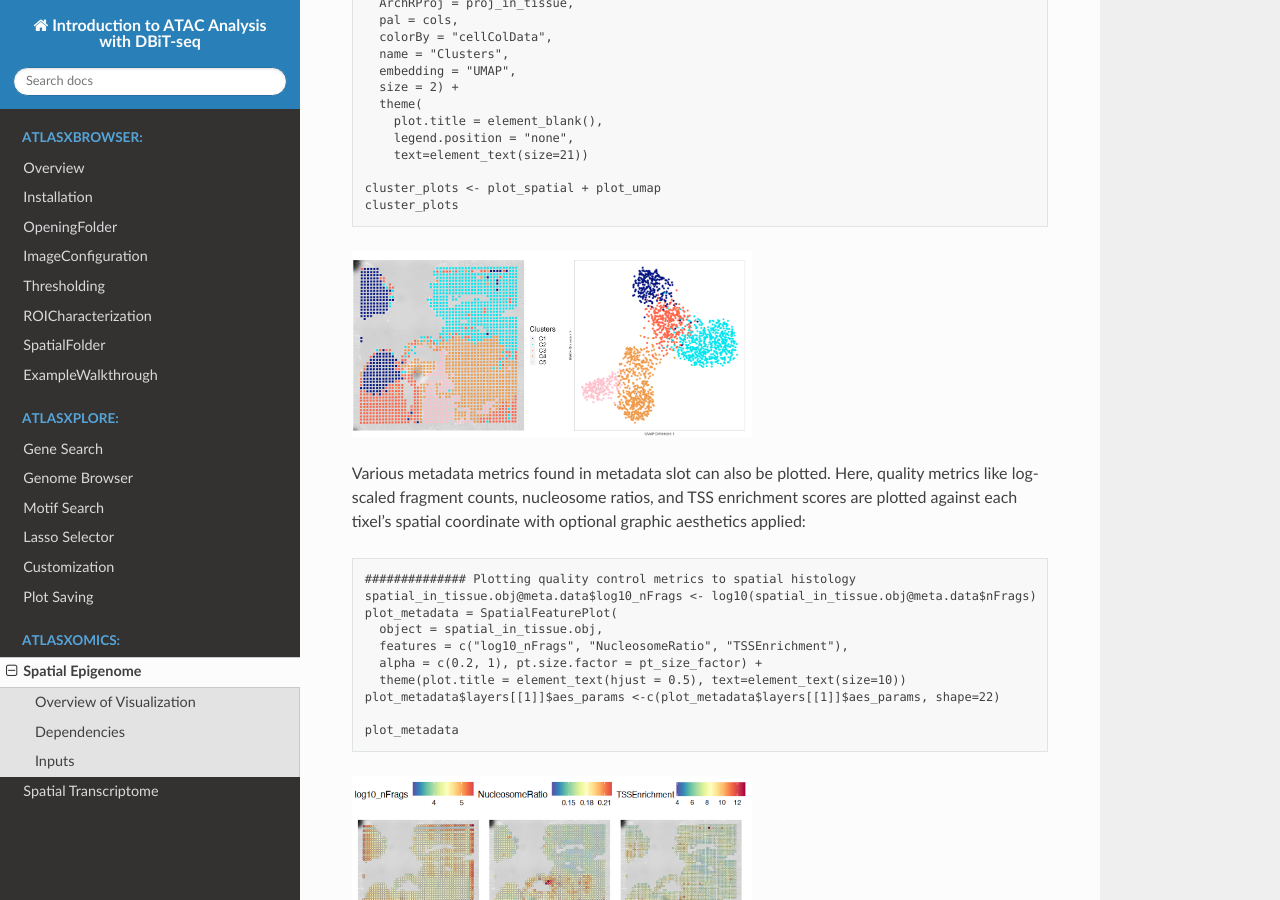
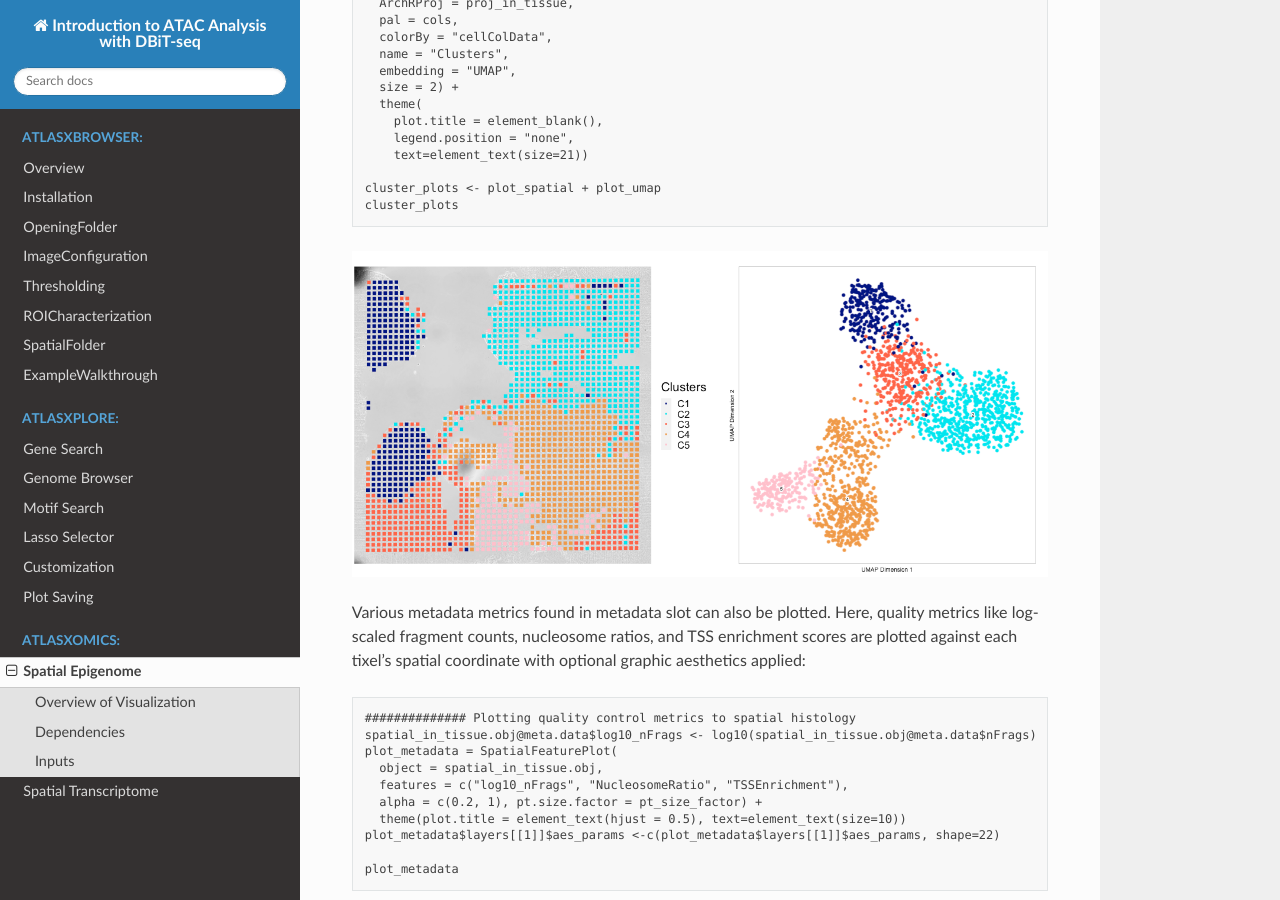
Before and after one commit to atlasxomics/AtlasXpipeline_docs, a Sphinx documentation site: the page built from docs/SpatialEpigenome.rst, in a window 1280 px wide and 900 px high, scrolled down 4627 px. Built offline with Sphinx 7.4.7 and the Read the Docs theme 2.0.0, drawn with Linux system fonts in a browser that asks for light colours.

Commit message:
Update SpatialEpigenome.rst
Updated image sizing

```diff
--- a/docs/SpatialEpigenome.rst
+++ b/docs/SpatialEpigenome.rst
@@ -238,7 +238,7 @@ back to spatial images using standard Seurat functions such as SpatialDimPlot. O
    cluster_plots
 
 .. image:: ./images/cluster_plots.png
-  :width: 400
+  :width: 800
   :alt: Plots displaying umap embeddings and cluster identies on histology
 
 Various metadata metrics found in metadata slot can also be plotted. Here, quality metrics like log-scaled fragment counts, nucleosome ratios, and TSS enrichment scores are plotted against each tixel's spatial coordinate with optional graphic aesthetics applied::
@@ -255,7 +255,7 @@ Various metadata metrics found in metadata slot can also be plotted. Here, quali
    plot_metadata
 
 .. image:: ./images/metadata_hist.png
-  :width: 400
+  :width: 800
   :alt: Plots displaying quality control metrics on histology
 Standard ArchR plotting can be used with the computed **proj_in_tissue** project. For more information on
 function methodology and documentation, please see ArchR's `tutorial  <https://www.archrproject.com/bookdown/index.html>`_
```
